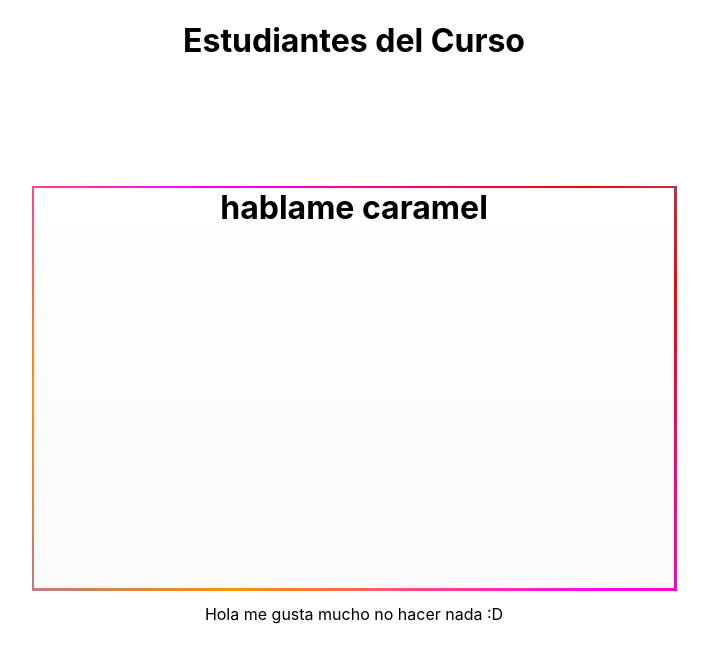
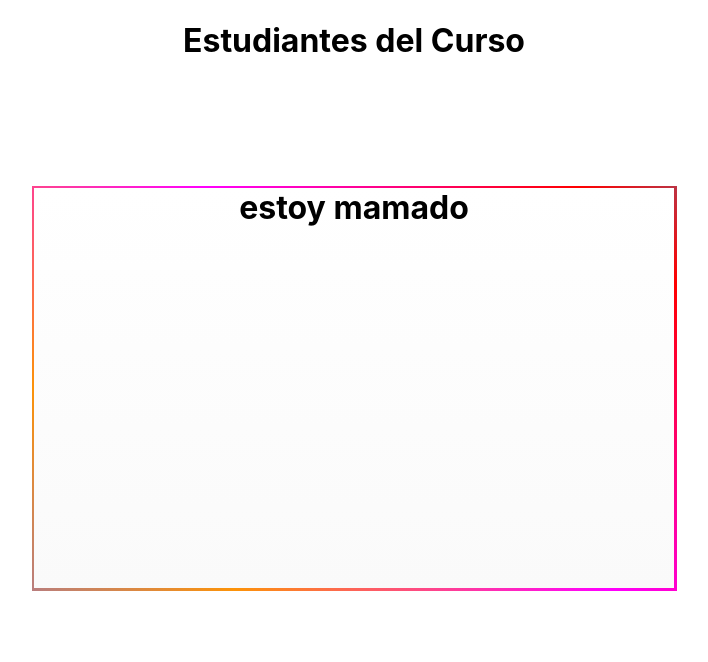
Before and after one commit to bgarciaUnicato/parcial2, a React (Create React App) app: page / in a window 1280 px wide. Shown: the top 662 px of the page, without its empty margins (286-994 px from the left). Built offline with nearby package versions, Linux system fonts and the light colour scheme.

Commit message:
parciaal

```diff
--- a/src/componentes/Fran/Datosfran.js
+++ b/src/componentes/Fran/Datosfran.js
@@ -3,8 +3,8 @@ import './Datosfran.css'
 function Datosfran() {
   return (
     <div className="fran">
-      <h1 className='titulo'>hablame caramel</h1>
-      <p>Hola me gusta mucho no hacer nada :D</p>
+      <h1 className='titulo'>estoy mamado</h1>
+      <p></p>
     </div>
   );
 }
```
